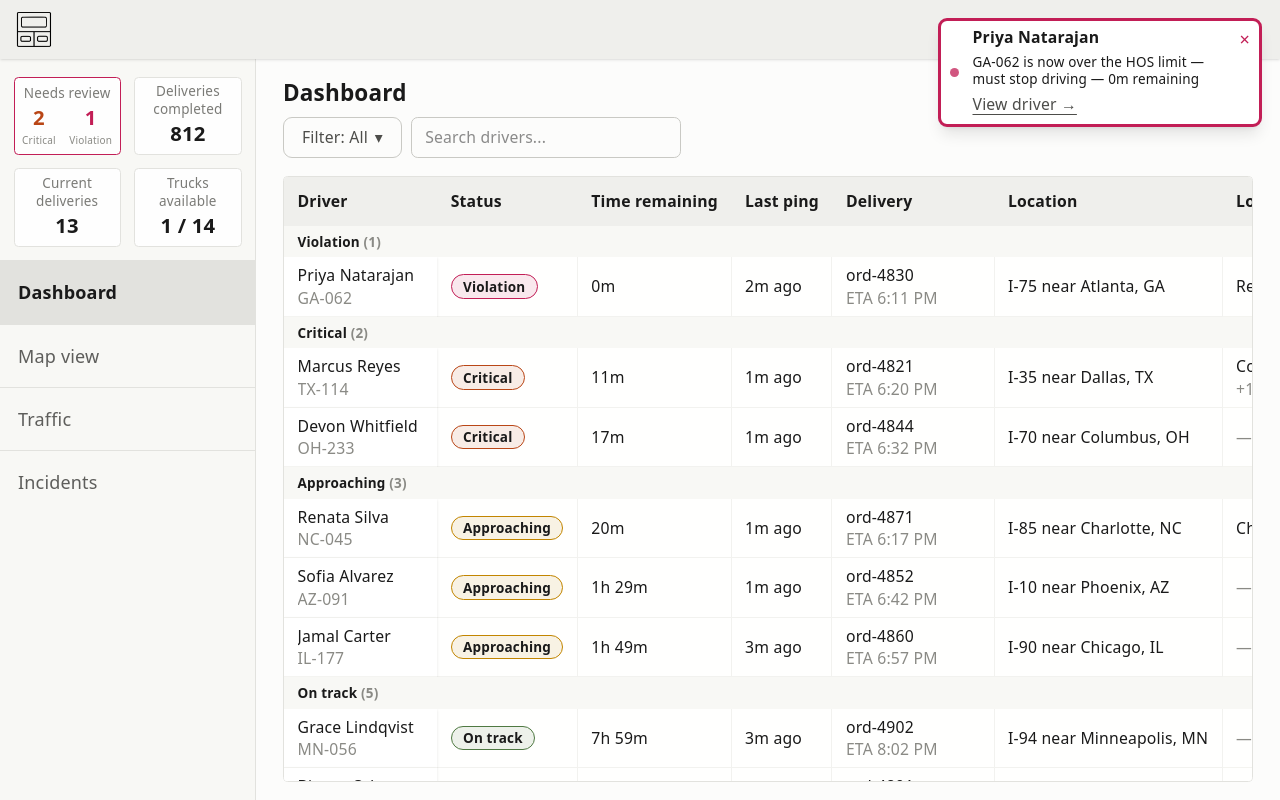
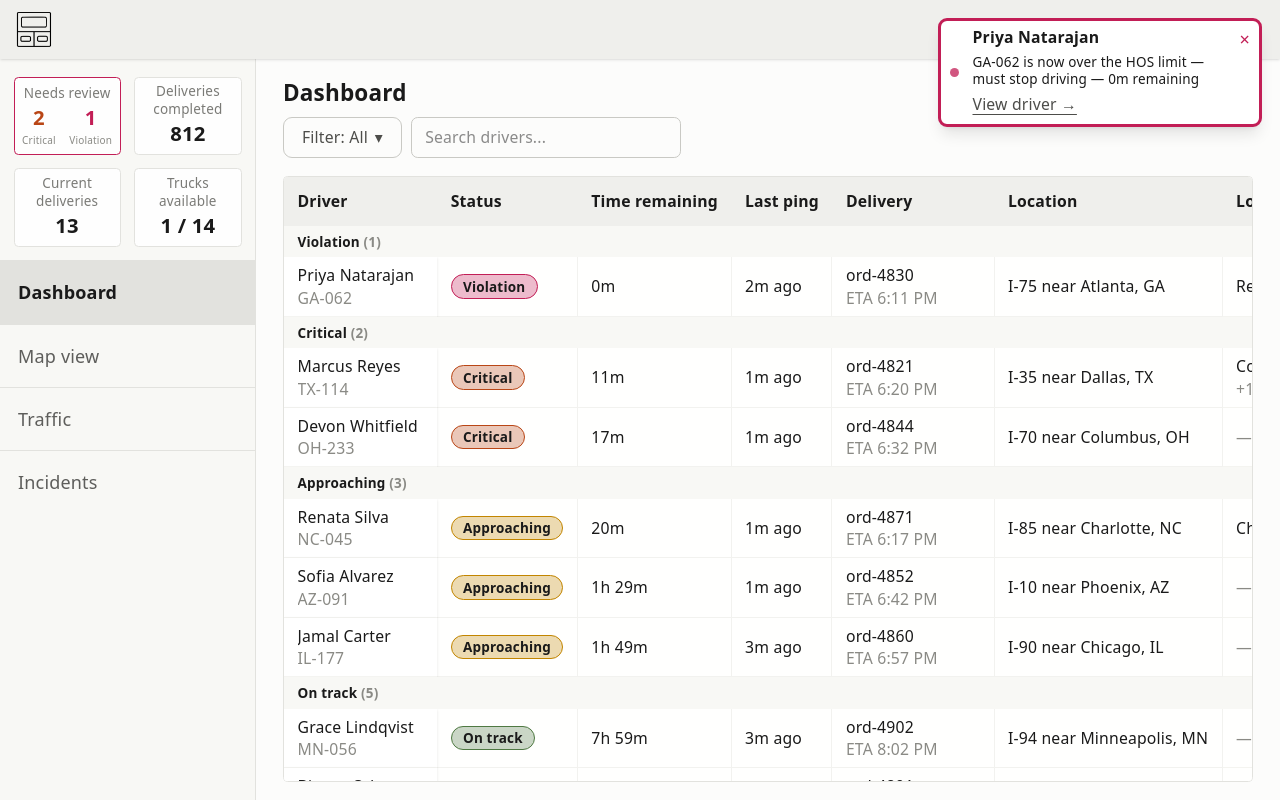
Before and after one commit to charlottemoche/fleet-toast, a React (Vite) app: page / in a window 1280 px wide. Built offline with nearby package versions, Linux system fonts and the light colour scheme; the HTML template or start-up script is replaced by a standard one.

Commit message:
fix: color

```diff
--- a/src/components/status/StatusBadge.jsx
+++ b/src/components/status/StatusBadge.jsx
@@ -1,7 +1,7 @@
 export function StatusBadge({ tier }) {
   return (
     <span
-      className="pointer-events-none inline-flex items-center rounded-full border border-[var(--tier)] bg-[var(--tier)]/10 px-2.5 py-0.5 text-xs font-medium font-semibold dark:bg-[var(--tier)]/60 dark:text-white"
+      className="pointer-events-none inline-flex items-center rounded-full border border-[var(--tier)] bg-[var(--tier)]/30 px-2.5 py-0.5 text-xs font-medium font-semibold dark:bg-[var(--tier)]/60 dark:text-white"
       style={{ '--tier': `var(--color-${tier.color})` }}
     >
       {tier.label}
```
